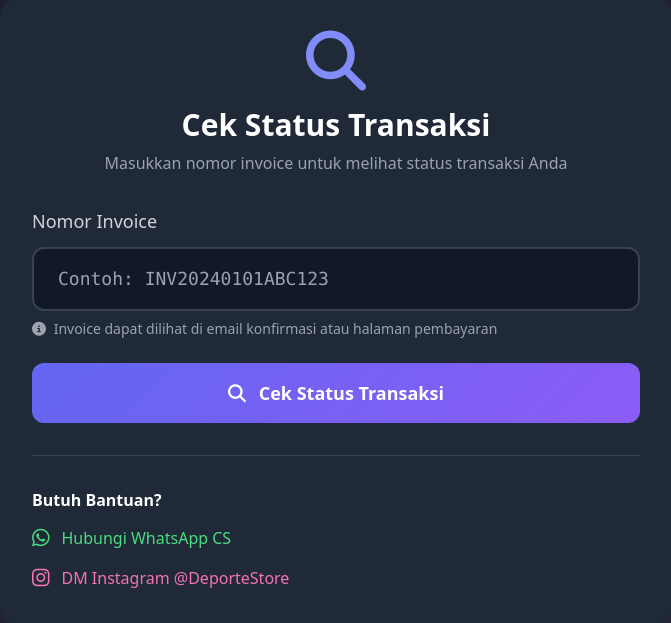
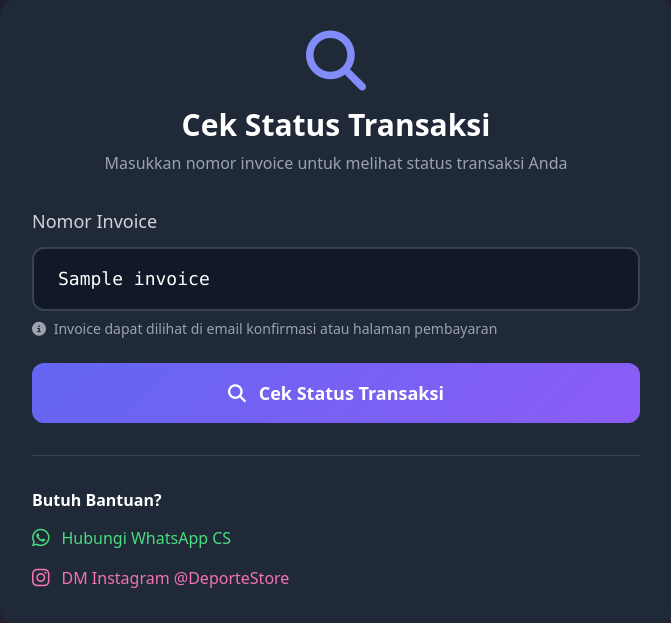
Before and after one commit to FORDIDODI/dep-orte-store, a CodeIgniter 4 app: the page made by app/Views/home/cek_transaksi.php in a window 1280 px wide. Shown: the part 154-777 px from the top of the page, without its empty margins (304-975 px from the left). Run offline with PHP 8.4 and a stand-in for CodeIgniter, Linux system fonts and the light colour scheme; the template is opened without the code that fills it: most values are stand-ins (such as "Sample title", 1, 10 or a date in 2020); data that the repository does not hold is empty; some libraries are stand-ins or nearby versions.

Commit message:
Update cek_transaksi.php

```diff
--- a/app/Views/home/cek_transaksi.php
+++ b/app/Views/home/cek_transaksi.php
@@ -25,6 +25,8 @@
                     <label class="block text-gray-300 mb-3 text-lg">Nomor Invoice</label>
                     <input type="text"
                            name="invoice"
+                           id="invoiceInput"
+                           value="<?= esc($invoice ?? '') ?>"
                            class="w-full bg-gray-900 border-2 border-gray-700 rounded-xl px-6 py-4 text-lg font-mono focus:border-indigo-500 focus:outline-none transition"
                            placeholder="Contoh: INV20240101ABC123"
                            required>
```
